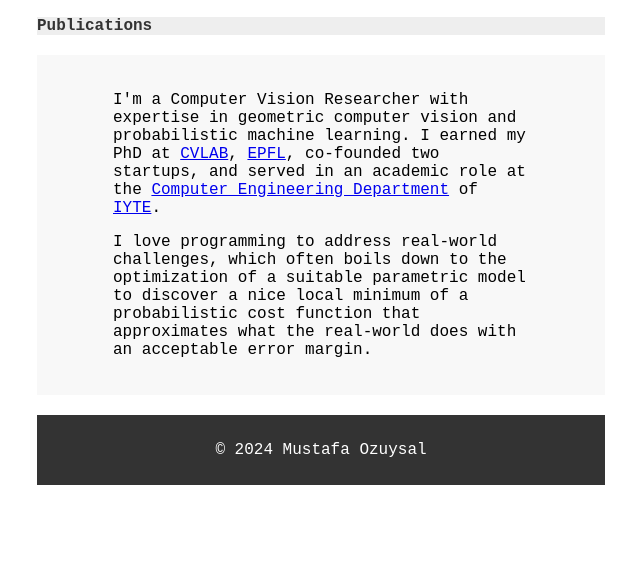
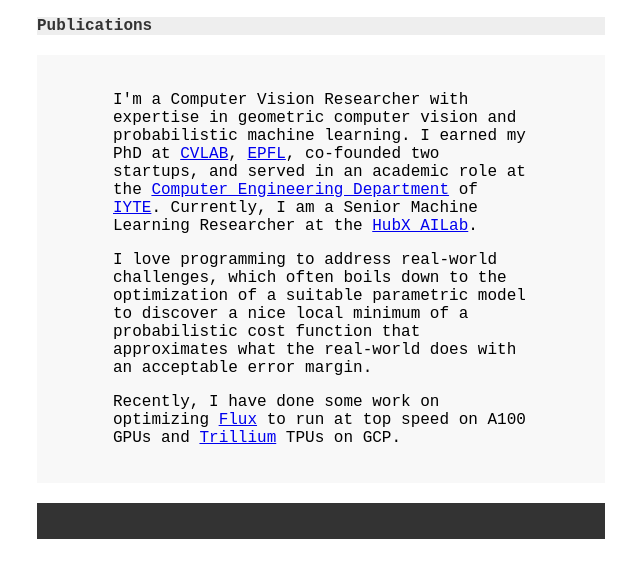
Before and after one commit to mozuysal/mozuysal.github.io, a plain HTML site: page index.html in a window 1280 px wide. Shown: the part 123-700 px from the top of the page, without its empty margins (319-959 px from the left). Drawn offline with Linux system fonts and the light colour scheme; a script that the page names is missing.

Commit message:
update workplace and comment on recent work

```diff
--- a/index.html
+++ b/index.html
@@ -27,17 +27,26 @@
           at <a href="https://cvlab.epfl.ch">CVLAB</a>, <a href="https://www.epfl.ch">EPFL</a>,
           co-founded two startups, and served in an academic role at
           the <a href="https://ceng.iyte.edu.tr">Computer Engineering
-        Department</a> of <a href="https://www.iyte.edu.tr">IYTE</a>.</p>
+          Department</a>
+          of <a href="https://www.iyte.edu.tr">IYTE</a>. Currently, I am
+          a Senior Machine Learning Researcher at the <a href="https://hubx.co/ailab">HubX AILab</a>.</p>
+
         <p>I love programming to address real-world challenges, which often
           boils down to the optimization of a suitable parametric model to
           discover a nice local minimum of a probabilistic cost function that
           approximates what the real-world does with an acceptable error
           margin.</p>
+
+        <p>Recently, I have done some work on
+            optimizing <a href="https://github.com/black-forest-labs/flux">Flux</a>
+            to run at top speed on A100 GPUs
+            and <a href="https://cloud.google.com/blog/products/compute/trillium-sixth-generation-tpu-is-in-preview">Trillium</a>
+            TPUs on GCP.</p>
       </section>
     </main>
 
     <footer>
-      <p>&copy; 2024 Mustafa Ozuysal</p>
+      <p></p>
     </footer>
 
     <script src="main.js"></script>
```
Lines whose indentation alone changed are shown as unchanged.
